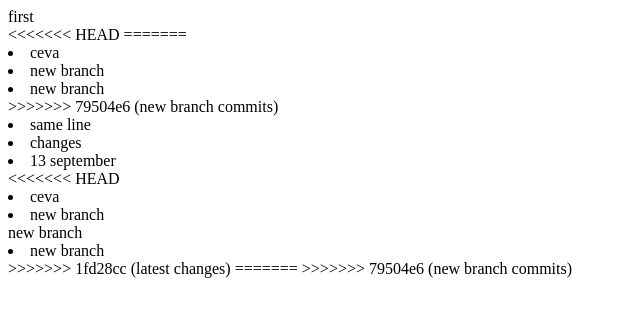
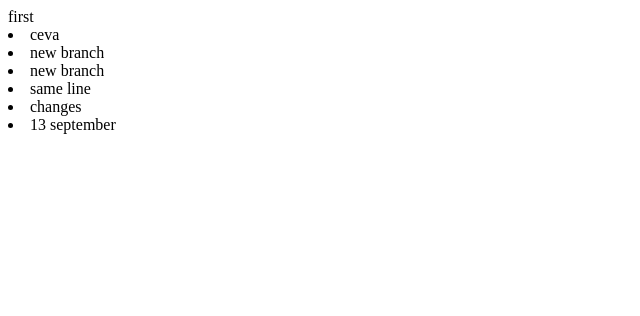
Before and after one commit to i626F/gitTutorial, a plain HTML site: page index.html in a window 1280 px wide. Shown: the whole page, without its empty margins (0-640 px from the left). Drawn offline with Linux system fonts and the light colour scheme.

Commit message:
main latest changes

```diff
--- a/index.html
+++ b/index.html
@@ -8,26 +8,13 @@
   </head>
   <body>
     <div>first</div>
-<<<<<<< HEAD
-=======
+
     <li>ceva</li>
     <li>new branch</li>
     <li>new branch</li>
-
->>>>>>> 79504e6 (new branch commits)
     <li>same line</li>
     <li>changes</li>
     <li>13 september</li>
     <div></div>
-<<<<<<< HEAD
-
-    <li>ceva</li>
-
-    <li>new branch</li
-    <li>new branch</li>
-    <li>new branch</li>
->>>>>>> 1fd28cc (latest changes)
-=======
->>>>>>> 79504e6 (new branch commits)
   </body>
 </html>
```
